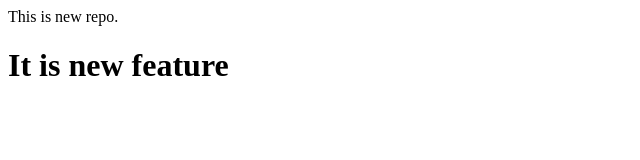
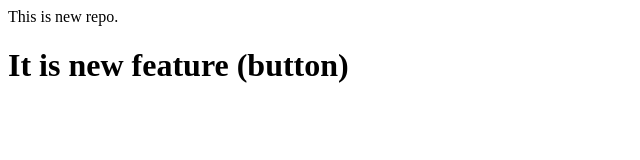
Before and after one commit to shamika105/LocalRepo, a plain HTML site: page index.html in a window 1280 px wide. Shown: the whole page, without its empty margins (0-640 px from the left). Drawn offline with Linux system fonts and the light colour scheme.

```diff
--- a/index.html
+++ b/index.html
@@ -1,2 +1,2 @@
 <p>This is new repo.</p>
-<h1>It is new feature</h1>
+<h1>It is new feature (button)</h1>
```
